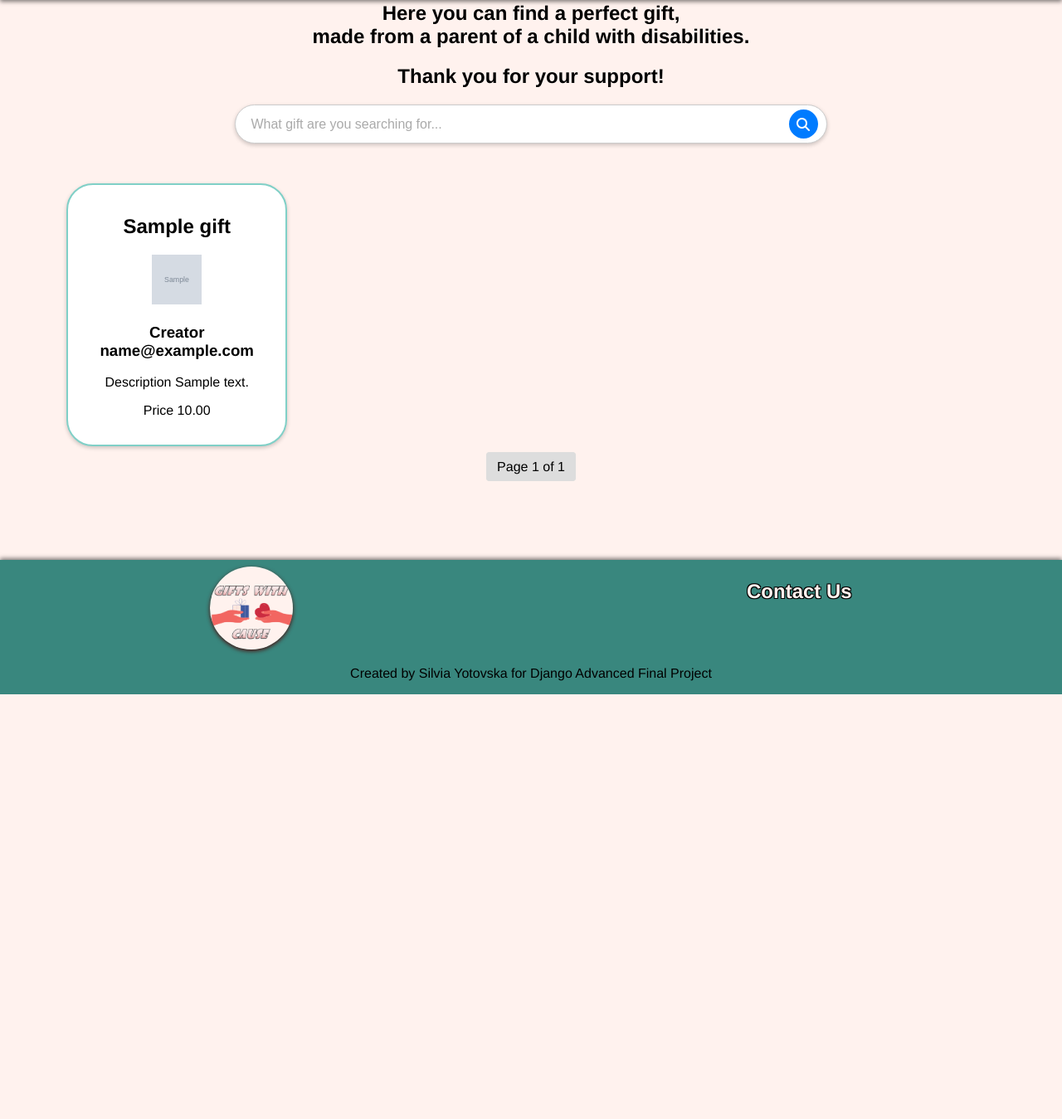
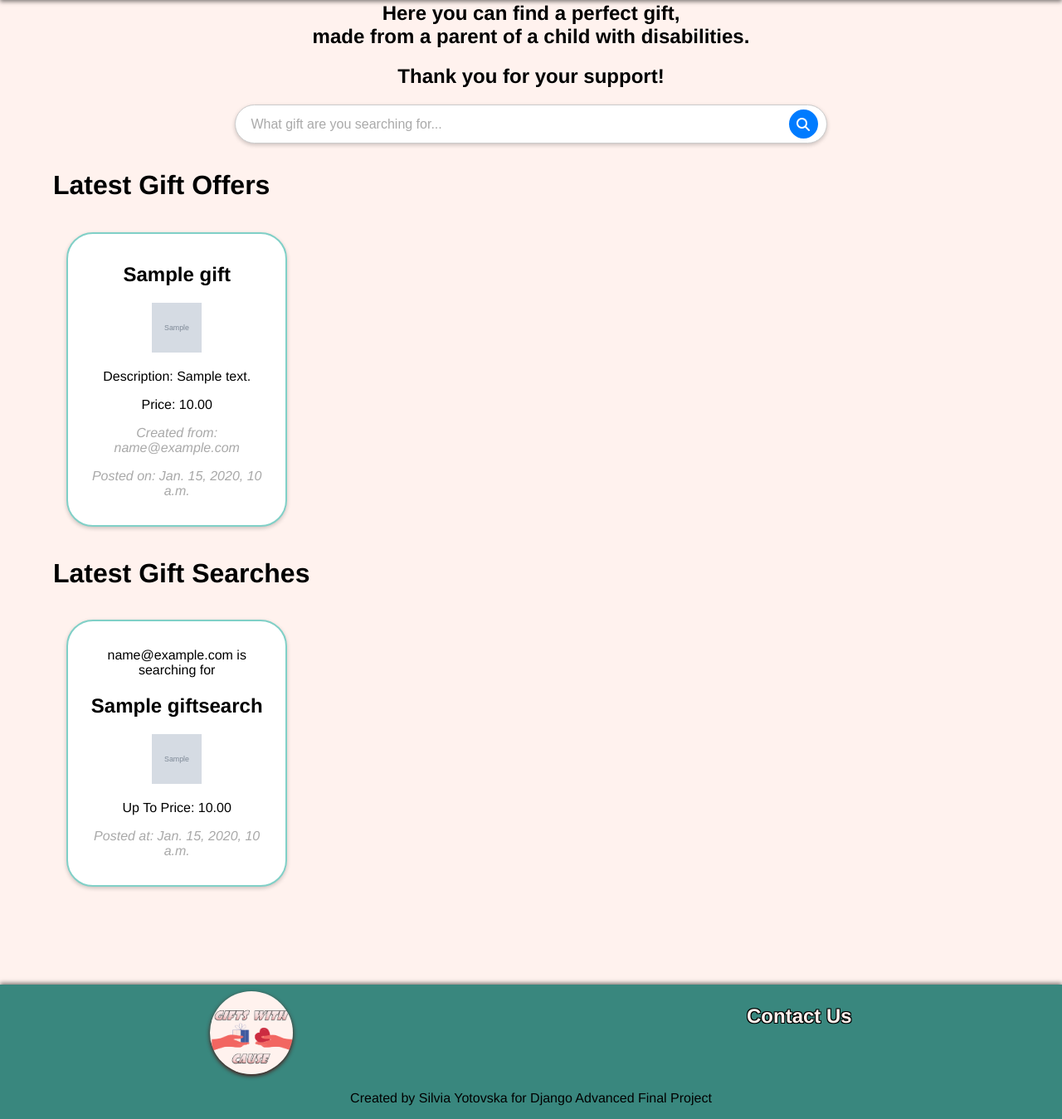
Before and after one commit to sisialt/GiftWithCause_DjangoProject, a Django app: template templates/home.html in a window 1280 px wide. Shown: the part 120-1469 px from the top of the page at 83% size. Before the commit the page ends 957 px from the top, so only its background shows below. Run offline with Django 4.2, Linux system fonts and the light colour scheme; tables that the repository leaves empty hold one stand-in row (values such as "Sample post"); the template is opened without the code that fills it: values that come from a table or form of the project are taken from there, most other values are stand-ins (such as "Sample title", 1, 10 or a date in 2020); grey boxes marked "Sample" are stand-in pictures.

Commit message:
Remove pagination from home, add posted on for gift cards

```diff
--- a/templates/home.html
+++ b/templates/home.html
@@ -10,16 +10,18 @@
         </button>
     </form>
 
+    <h1 style="text-align: left">Latest Gift Offers</h1>
     <div class="posts-container">
-        {% if all_gifts %}
-            {% for gift in all_gifts %}
+
+        {% if gift_offers %}
+            {% for gift in gift_offers %}
                 <a href="{% url 'gift-details' gift.pk %}" class="post-card">
                     <h2>{{ gift.title }}</h2>
-                    <img src="{{ gift.image }}"
-                         width="60px" height="60px">
-                    <h3>Creator {{ gift.creator.user.email }}</h3>
-                    <p>Description {{ gift.description }}</p>
-                    <p>Price {{ gift.price }}</p>
+                    <img src="{{ gift.image }}" width="60px" height="60px">
+                    <p>Description: {{ gift.description }}</p>
+                    <p>Price: {{ gift.price }}</p>
+                    <p style="font-style: italic; color: darkgrey ">Created from: {{ gift.creator.user.email }}</p>
+                    <p style="font-style: italic; color: darkgrey ">Posted on: {{ gift.created_at }}</p>
                 </a>
             {% endfor %}
         {% else %}
@@ -27,17 +29,20 @@
         {% endif %}
     </div>
 
-    <div class="pagination">
-        {% if page_obj.has_previous %}
-            <a href="?page=1">First</a>
-            <a href="?page={{ page_obj.previous_page_number }}">Previous</a>
-        {% endif %}
-
-        <span>Page {{ page_obj.number }} of {{ page_obj.paginator.num_pages }}</span>
-
-        {% if page_obj.has_next %}
-            <a href="?page={{ page_obj.next_page_number }}">Next</a>
-            <a href="?page={{ page_obj.paginator.num_pages }}">Last</a>
+    <h1 style="text-align: left">Latest Gift Searches<br/></h1>
+    <div class="posts-container">
+        {% if gift_searches %}
+            {% for gift in gift_searches %}
+                <a href="{% url 'gift-search-details' gift.pk %}" class="post-card">
+                    <p>{{ gift.user.email }} is searching for</p>
+                    <h2>{{ gift.title }}</h2>
+                    <img src="{{ gift.image }}" width="60px" height="60px">
+                    <p>Up To Price: {{ gift.up_to_price }}</p>
+                    <p style="font-style: italic; color: darkgrey">Posted at: {{ gift.created_at }}</p>
+                </a>
+            {% endfor %}
+        {% else %}
+            <h2>There are no gift searches, that contain "{{ searched_gift }}"...</h2>
         {% endif %}
     </div>
 {% endblock %}
```
